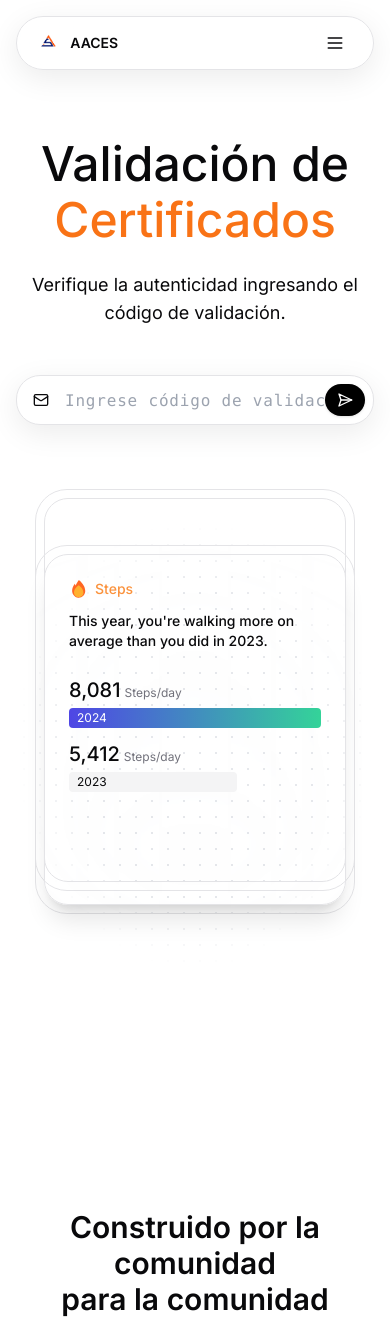
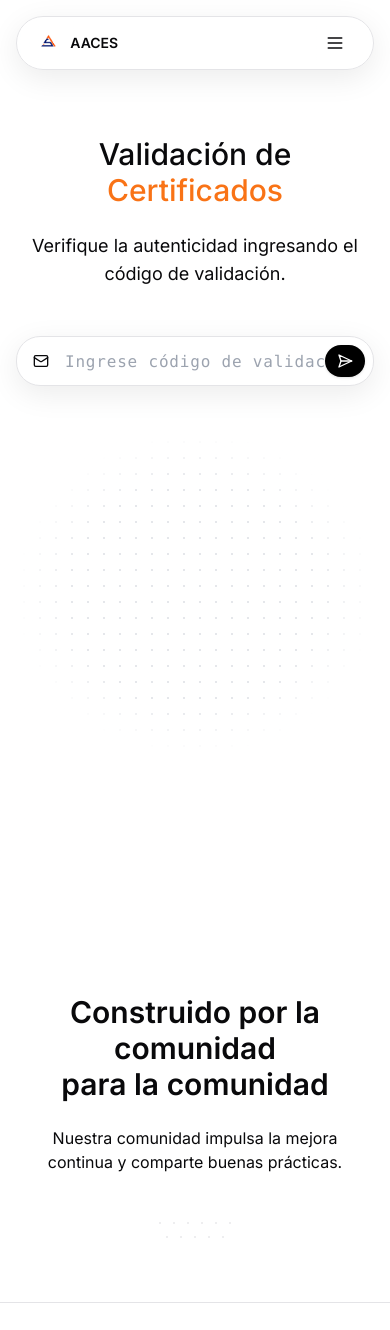
Before and after one commit to steveluis26/AACES2, a Next.js app in the folder frontend/: page / in a window 390 px wide. Shown: the top 1330 px of the page. Built offline with nearby package versions, Linux system fonts and the light colour scheme.

Commit message:
fix: responsive hero title and mockup on mobile

```diff
--- a/frontend/components/landing/hero-section.tsx
+++ b/frontend/components/landing/hero-section.tsx
@@ -68,7 +68,7 @@ export default function HeroSection({ value, onChange, onSubmit, loading, attemp
         <div className="max-w-7xl mx-auto px-4 sm:px-6 lg:px-8">
           <div className="relative mx-auto max-w-6xl pb-20 pt-10 lg:pt-24">
             <div className="relative z-10 mx-auto max-w-4xl text-center">
-              <h1 className="text-balance text-5xl font-medium md:text-6xl">Validación de <span className="text-orange-500">Certificados</span></h1>
+              <h1 className="text-balance text-3xl sm:text-4xl md:text-5xl lg:text-6xl font-medium">Validación de <span className="text-orange-500">Certificados</span></h1>
               <p className="mx-auto mt-6 max-w-2xl text-pretty text-lg">Verifique la autenticidad ingresando el código de validación.</p>
               <div className="mt-12">
                 <form onSubmit={onSubmit} className="mx-auto max-w-sm">
@@ -98,12 +98,12 @@ export default function HeroSection({ value, onChange, onSubmit, loading, attemp
                   <p className="text-sm mt-2 text-[var(--destructive)]">Has excedido el número de intentos. Por favor, intenta más tarde.</p>
                 )}
               </div>
-              <div className="relative mx-auto mt-24 max-w-2xl text-left h-[28rem]">
+              <div className="relative mx-auto mt-12 md:mt-24 max-w-2xl text-left h-[20rem] md:h-[28rem]">
                 <div className="absolute inset-0 bg-[radial-gradient(#e5e7eb_1px,transparent_1px)] mix-blend-overlay [background-size:16px_16px] [mask-image:radial-gradient(ellipse_50%_50%_at_50%_50%,#000_70%,transparent_100%)] dark:opacity-5" />
-                <div className="absolute left-1/2 top-0 -translate-x-1/2 -translate-y-8 w-80 rounded-[2rem] border border-border/50 p-2">
+                <div className="hidden md:block absolute left-1/2 top-0 -translate-x-1/2 -translate-y-8 w-80 rounded-[2rem] border border-border/50 p-2">
                   <div className="relative h-96 overflow-hidden rounded-[1.5rem] border p-2 pb-12 before:absolute before:inset-0 before:bg-[repeating-linear-gradient(-45deg,var(--color-border),var(--color-border)_1px,transparent_1px,transparent_6px)] before:opacity-50" />
                 </div>
-                <div className="absolute left-1/2 top-6 -translate-x-1/2 w-80 rounded-[2rem] border border-border/50 p-2 backdrop-blur-3xl">
+                <div className="hidden md:block absolute left-1/2 top-6 -translate-x-1/2 w-80 rounded-[2rem] border border-border/50 p-2 backdrop-blur-3xl">
                   <div className="space-y-2 overflow-hidden rounded-[1.5rem] border p-2 shadow-xl bg-background/80 dark:bg-white/5 dark:shadow-black dark:backdrop-blur-3xl">
                     <AppComponent />
                     <div className="rounded-[1rem] p-4 pb-16 bg-muted/40 dark:bg-white/5" />
```
